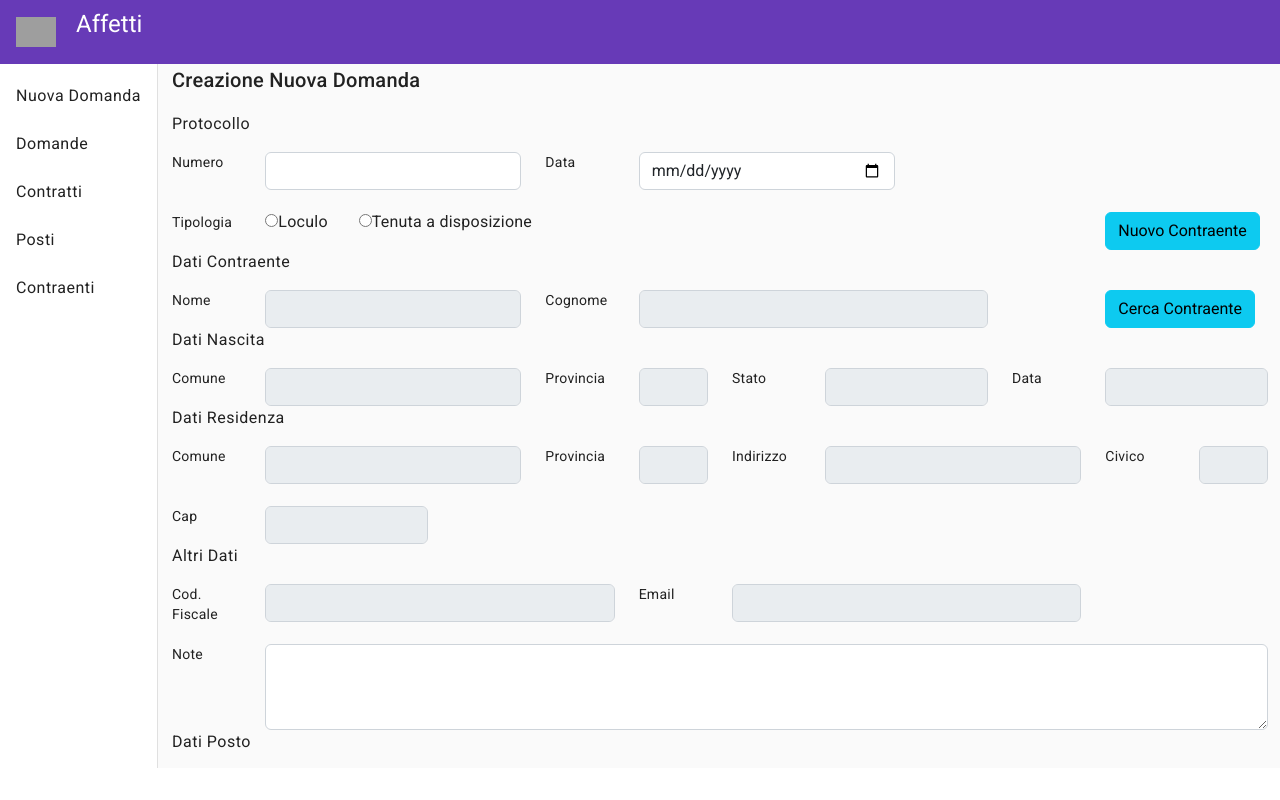
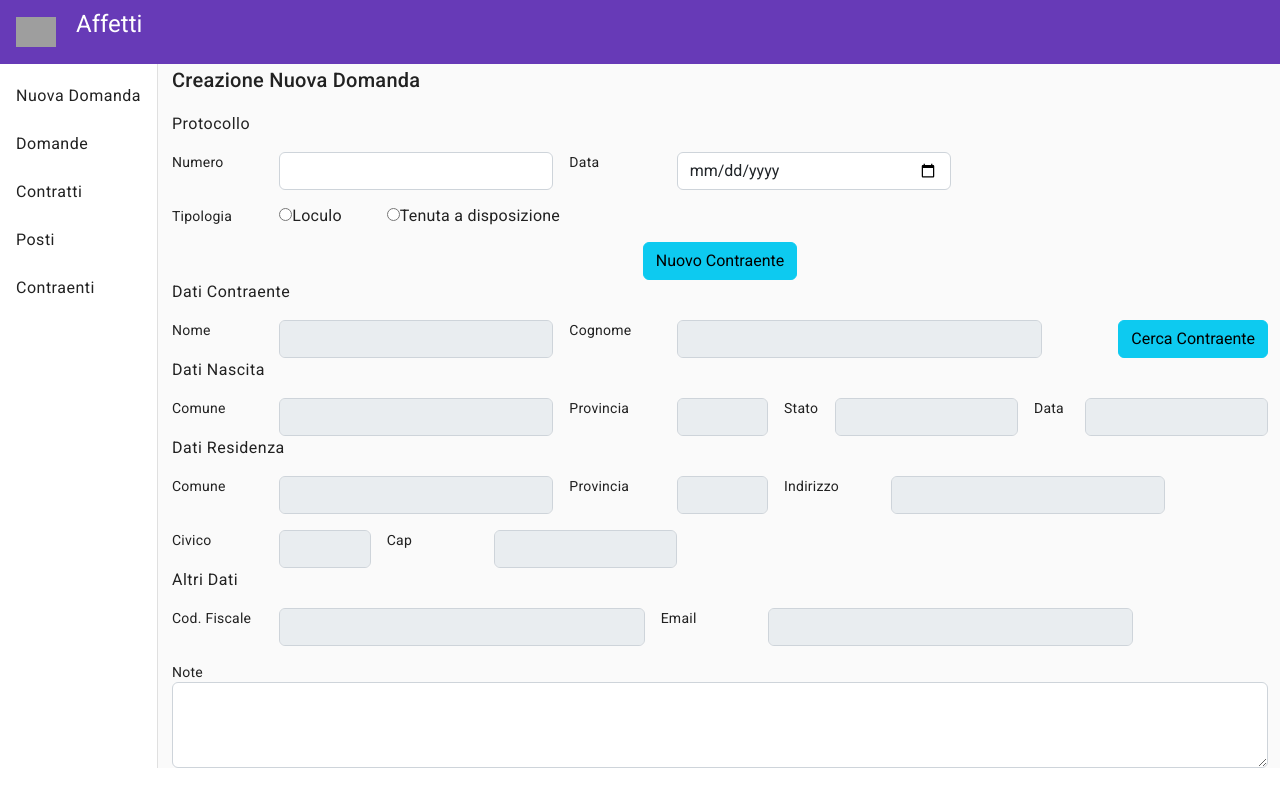
Before and after one commit to giosueanastasi/affetti, an Angular app in the folder src/main/ui/: page /domandaFull in a window 1280 px wide. Built offline with nearby package versions, Linux system fonts and the light colour scheme; no server answers; grey boxes are pictures that could not be loaded.

Commit message:
AF-1 - Correzione interfaccia nuova domanda e spacing dei campi

```diff
--- a/src/main/ui/src/app/anagrafiche/domanda-full/domanda-full.component.html
+++ b/src/main/ui/src/app/anagrafiche/domanda-full/domanda-full.component.html
@@ -4,25 +4,21 @@
         <h2>Creazione Nuova Domanda</h2>
 
         <form  [formGroup]="domandaFullForm" >
-          <div class="row">
-
+          <div class="row ">
             <h4>Protocollo </h4>
+            <!--Campi relativi al Protocollo-->
+            <div class="col-12 mb-3 d-flex gap-3">
               <label class="col-sm-1 " for="Numero">Numero</label>
               <div class="form-group col-sm-3 ">
                 <input type="text" class="form-control" formControlName="protocollo" id="protocollo" aria-describedby="protocollolHelp" >
               </div>
-
               <label class="col-sm-1 "for="Data">Data</label>
               <div class="form-group col-sm-3">
                 <input ng-model="answers.dob" type="date" class="form-control" formControlName="data_protocollo" id="data_protocollo" aria-describedby="data_protocollolHelp" >
               </div>
-
-        <div class="form-group col-sm-4"  ></div>
-        <br/>
-        <br/>
-        <br/>
-
-
+            </div>
+            <!--Campi relativi alla tipologia di loculo-->
+            <div class="col-12 mb-3 d-flex gap-3">
               <label class="col-sm-1 "for="Data">Tipologia</label>
               <div class="form-check" class="form-group col-sm-1">
                 <input
@@ -44,12 +40,14 @@
                 />
                 <label class="custom-control-label" for="tenuta_a_disposizione" style="font-size: medium;">Tenuta a disposizione</label>
               </div>
-           <div class="form-group col-sm-2"  ></div>
-           <div class="form-group col-sm-2"  ></div>
-           <div class="form-group col-sm-1"  ></div>
-           <div class="form-group col-sm-2"><button class="btn btn-info" (click)="creaContraente()">Nuovo Contraente</button></div>
-
+            </div>
+          <!--Pulsante crea nuovo contraente-->
+          <div class="col-12 text-center">
+            <button class="btn btn-info mx-auto" (click)="creaContraente()">Nuovo Contraente</button>
+          </div>
           <h4>Dati Contraente</h4>
+          <!--Campi relativi ai dati anagrafici del contraente-->
+          <div class="col-12 d-flex gap-3">
             <label class="col-sm-1 "for="nome">Nome</label>
             <div class="form-group col-sm-3">
               <!-- <input  type="text" class="form-control notEdit" formControlName="fk_contraente" id="fk_contraente" > -->
@@ -59,10 +57,11 @@
             <div class="form-group col-sm-4">
               <input type="text" class="form-control notEdit" formControlName="cognome" id="cognome" aria-describedby="cognomelHelp"  readonly>
             </div>
-            <div class="form-group col-sm-1"  ></div>
-            <div class="form-group col-sm-2"  ><button  class="btn btn-info" (click)="cercaContraente()" >Cerca Contraente</button></div>
-
+            <div class="form-group ms-auto"  ><button  class="btn btn-info" (click)="cercaContraente()" >Cerca Contraente</button></div>
+          </div>
           <h4>Dati Nascita</h4>
+          <!--Campi relativi alla data di nascita-->
+          <div class="col-12 d-flex gap-3">
             <label class="col-sm-1 "for="comune_nascita">Comune</label>
             <div class="form-group col-sm-3">
               <input type="text" class="form-control notEdit" formControlName="comune_nascita" id="comune_nascita" aria-describedby="comune_nascitalHelp"  readonly>
@@ -71,16 +70,18 @@
             <div class="form-group col-sm-1">
               <input type="text" class="form-control notEdit" formControlName="provincia_nascita" id="provincia_nascita" aria-describedby="provincia_nascitalHelp"  readonly>
             </div>
-            <label class="col-sm-1 "for="stato_nascita">Stato</label>
+            <label class="col-sm-1 flex-shrink-1" for="stato_nascita">Stato</label>
             <div class="form-group col-sm-2">
               <input type="text" class="form-control notEdit" formControlName="stato_nascita" id="stato_nascita" aria-describedby="stato_nascitalHelp"  readonly>
             </div>
-            <label class="col-sm-1 "for="data_nascita">Data</label>
+            <label class="col-sm-1 flex-shrink-1"for="data_nascita">Data</label>
             <div class="form-group col-sm-2">
               <input  type="text" class="form-control notEdit" formControlName="data_nascita" id="data_nascita" aria-describedby="data_nascitalHelp"  readonly>
             </div>
-
+          </div>
           <h4>Dati Residenza</h4>
+          <!--Campi relativi alla residenza-->
+          <div class="col-12 d-flex gap-3 mb-3">
             <label class="col-sm-1 "for="comune_residenza">Comune</label>
             <div class="form-group col-sm-3">
               <input type="text" class="form-control notEdit" formControlName="comune_residenza" id="comune_residenza" aria-describedby="comune_residenzalHelp"  readonly>
@@ -93,20 +94,20 @@
             <div class="form-group col-sm-3">
               <input type="text" class="form-control notEdit" formControlName="via_residenza" id="via_residenza" aria-describedby="via_residenzalHelp"  readonly>
             </div>
+          </div>
+          <div class="col-12 d-flex gap-3">
             <label class="col-sm-1 "for="civico_residenza">Civico</label>
             <div class="form-group col-sm-1">
               <input type="text" class="form-control notEdit" formControlName="civico_residenza" id="civico_residenza" aria-describedby="civico_residenzalHelp"  readonly>
             </div>
-
-            <br>
-            <br>
-            <br>
             <label class="col-sm-1 "for="cap_residenza">Cap</label>
             <div class="form-group col-sm-2">
               <input type="text" class="form-control notEdit" formControlName="cap_residenza" id="cap_residenza" aria-describedby="cap_residenzalHelp"  readonly>
             </div>
-
+          </div>
+          <!--Campi relativi agli altri dati-->
           <h4>Altri Dati </h4>
+          <div class="col-12 d-flex gap-3 mb-3">
             <label class="col-sm-1 "for="codice_fiscale">Cod. Fiscale</label>
             <div class="form-group col-sm-4">
               <input type="text" class="form-control notEdit" formControlName="codice_fiscale" id="codice_fiscale" aria-describedby="codice_fiscalelHelp"  readonly>
@@ -115,44 +116,42 @@
             <div class="form-group col-sm-4">
               <input type="text" class="form-control notEdit" formControlName="email" id="email" aria-describedby="emaillHelp"  readonly>
             </div>
-            <div class="col-sm-2 mrgnbtm"></div>
-
-            <br>
-            <br>
-            <br>
+          </div>
+          <!--Textarea per le note-->
+          <div class="col-12 mb-3">
             <label class="col-sm-1 "for="note">Note</label>
             <div class="form-group col-lg">
               <textarea class="form-control" formControlName="note" id="note" rows="3" aria-describedby="notelHelp" readonly ></textarea>
             </div>
-
-
-
-
+          </div>
           <h4>Dati Posto </h4>
-
+          <!--Campi relativi ai dati del post-->
+          <div class="col-12 d-flex gap-3">
             <label class="col-sm-1 "for="loculo">Loculo</label>
               <div class="form-group col-sm-3">
               <input type="text" class="form-control" formControlName="loculo" id="loculo" aria-describedby="loculolHelp" >
             </div>
-
             <label class="col-sm-1 "for="fornice">Fornice</label>
             <div class="form-group col-sm-3">
              <input type="text" class="form-control" formControlName="fornice" id="fornice" aria-describedby="fornicelHelp" >
             </div>
-            <div class="form-group col-sm-2"  ></div>
-            <div class="form-group col-sm-2" ><button  class="btn btn-info" (click)="cercaPosto()">Cerca Posto</button></div>
-
+            <button  class="btn btn-info ms-auto" (click)="cercaPosto()">Cerca Posto</button>
+          </div>
           <h4>Assegnatario </h4>
+          <!--Campi relativi all'assegnatario-->
+          <div class="col-12 d-flex gap-3">
             <label class="col-sm-1 "for="nomeAss">Nome</label>
             <div class="form-group col-sm-3">
                  <input type="text" class="form-control" formControlName="nomeAss" id="nomeAss" aria-describedby="nomeAssHelp" >
             </div>
             <label class="col-sm-1 "for="cognomeAss">Cognome</label>
-            <div class="form-group col-sm-4">
+            <div class="form-group col-sm-3">
                  <input type="text" class="form-control" formControlName="cognomeAss" id="cognomeAss" aria-describedby="cognomeAssHelp" >
             </div>
-
+          </div>
           <h4>Dati Decesso </h4>
+          <!--Campi relativi ai dati del decesso-->
+          <div class="col-12 d-flex gap-3">
             <label class="col-sm-1 "for="comune_decesso">Comune</label>
             <div class="form-group col-sm-3">
                  <input type="text" class="form-control" formControlName="comune_decesso" id="comune_decesso" aria-describedby="comune_decessoHelp" >
@@ -160,18 +159,13 @@
             <label class="col-sm-1" for="data_decesso">Data</label>
             <div class="form-group col-sm-2">
               <input  ng-model="answers.dob" type="date" class="form-control" formControlName="data_decesso" id="data_decesso" aria-describedby="data_decessoHelp" >
-
             </div>
-
+          </div>
         </div>
           <div class="text-end">
-
               <button  input type="reset" value="cancella" class="btn btn-info me-1" >Annulla</button>
            <button  (click)="addDomanda()" [disabled]="!domandaFullForm.valid" class="btn btn-danger">Salva</button>
-
         </div>
-
-
           </form>
         </div>
         <div class="col-md-4 mrgnbtm">
```
Lines whose indentation alone changed are shown as unchanged.
